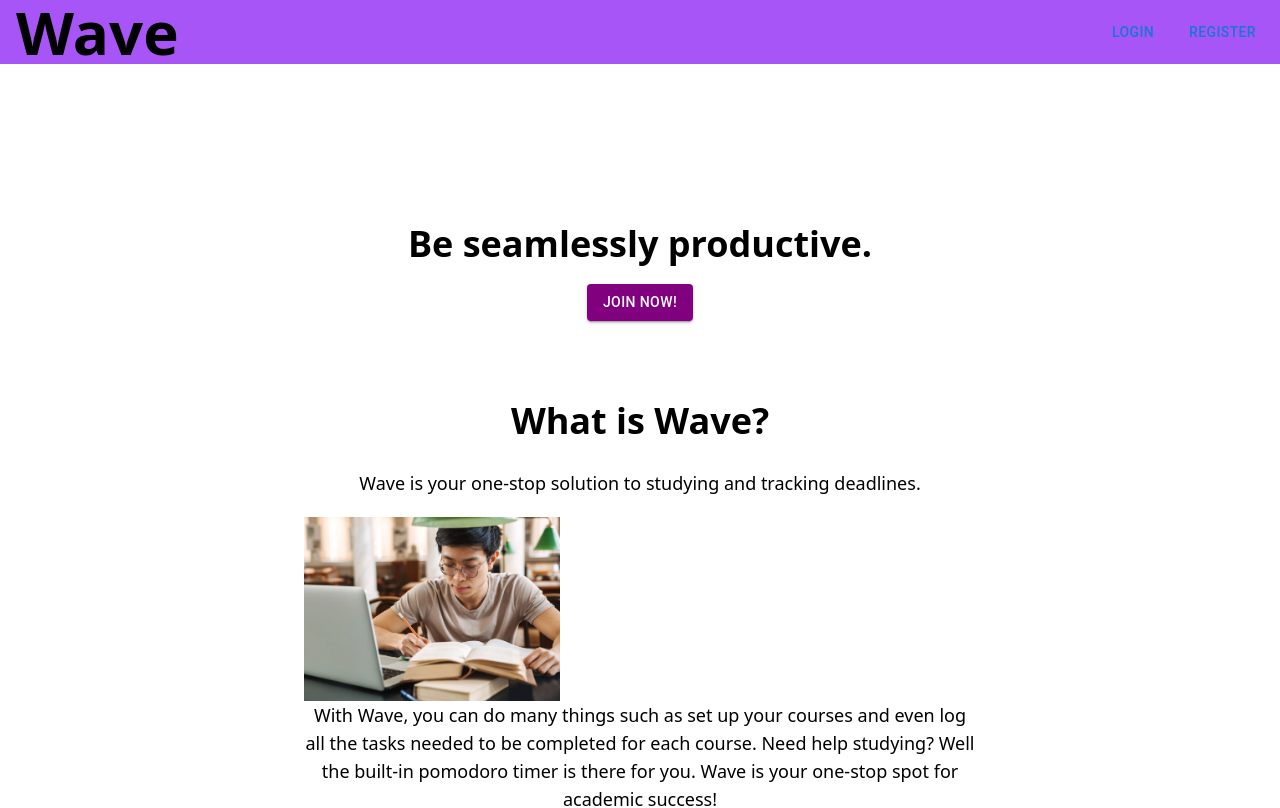
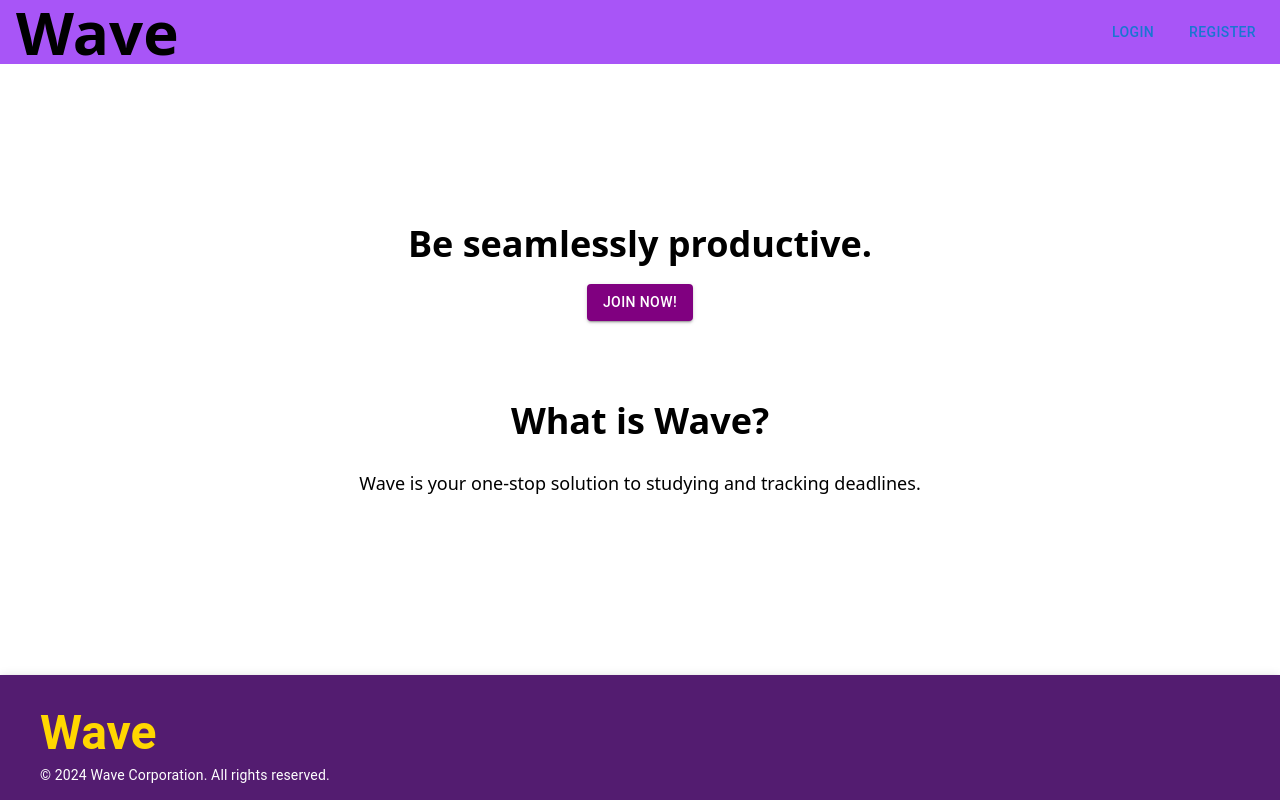
Before and after one commit to cama0000/schoolapp, a Next.js app in the folder schoolapp-frontend/: page / in a window 1280 px wide. Shown: the top 808 px of the page. Built offline with nearby package versions, Linux system fonts and the light colour scheme.

Commit message:
clean up index page

```diff
--- a/schoolapp-frontend/src/pages/index.jsx
+++ b/schoolapp-frontend/src/pages/index.jsx
@@ -29,15 +29,15 @@ const index = () => {
                 Wave is your one-stop solution to studying and tracking deadlines.
             </span>
 
-            <img src="/assets/images/study1.png" alt="studying" className="w-64 h-auto mt-5"/>
+            {/* <img src="/assets/images/study1.png" alt="studying" className="w-64 h-auto mt-5"/>
 
             <span className="text-lg mb-5 block">
                 With Wave, you can do many things such as set up your courses and even log all
                 the tasks needed to be completed for each course. Need help studying? Well the built-in
                 pomodoro timer is there for you. Wave is your one-stop spot for academic success!
-            </span>
+            </span> */}
         </div>
-
+{/*
         <span className="font-bold text-4xl mt-20 mb-5 text-center">
           Who is Wave For?
         </span>
@@ -48,7 +48,7 @@ const index = () => {
 
         <span className="font-bold text-4xl mt-20 mb-5 text-center">
           How Does it Work?
-        </span>
+        </span> */}
       </div>
 
       <Footer/>
```
